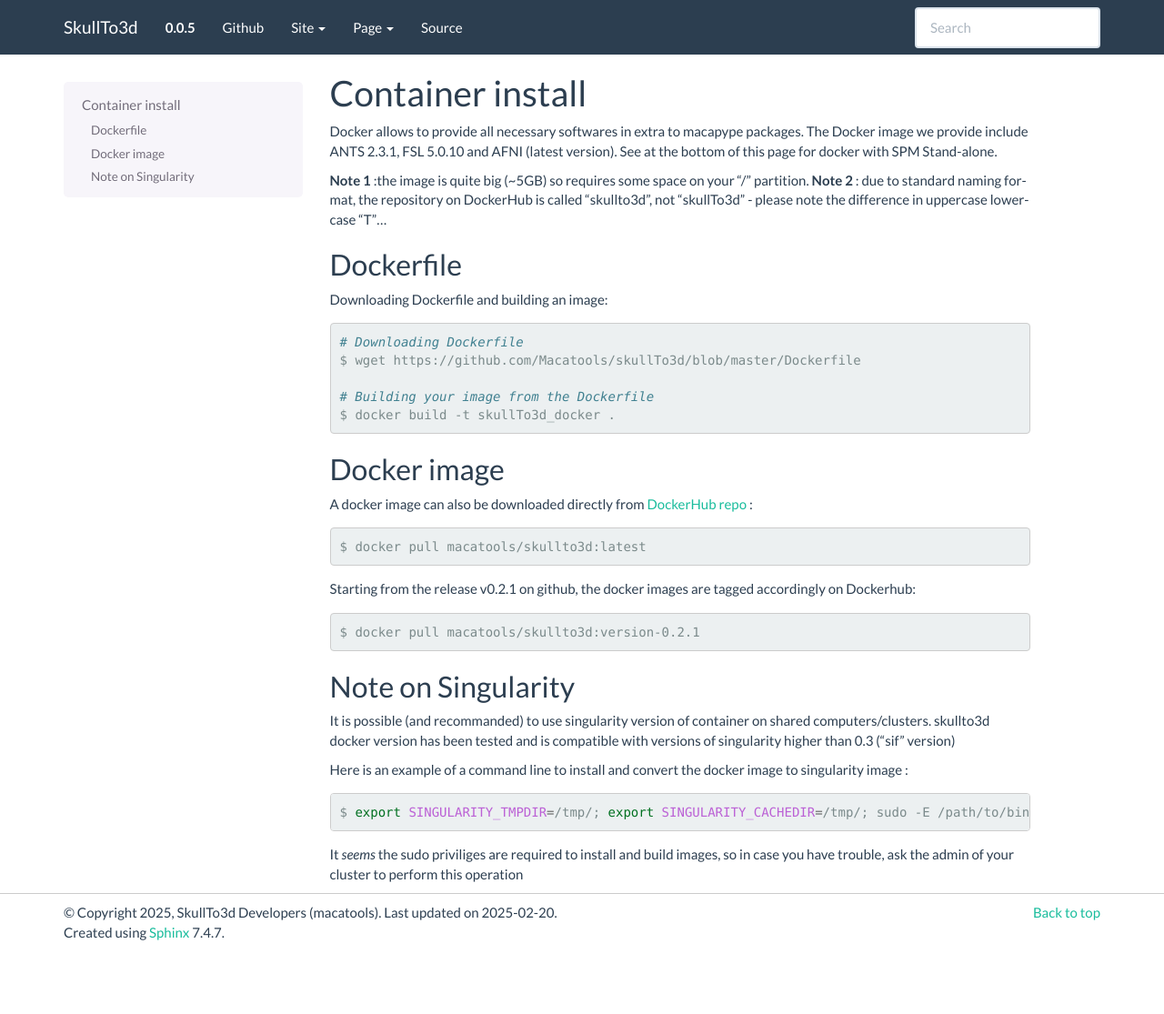
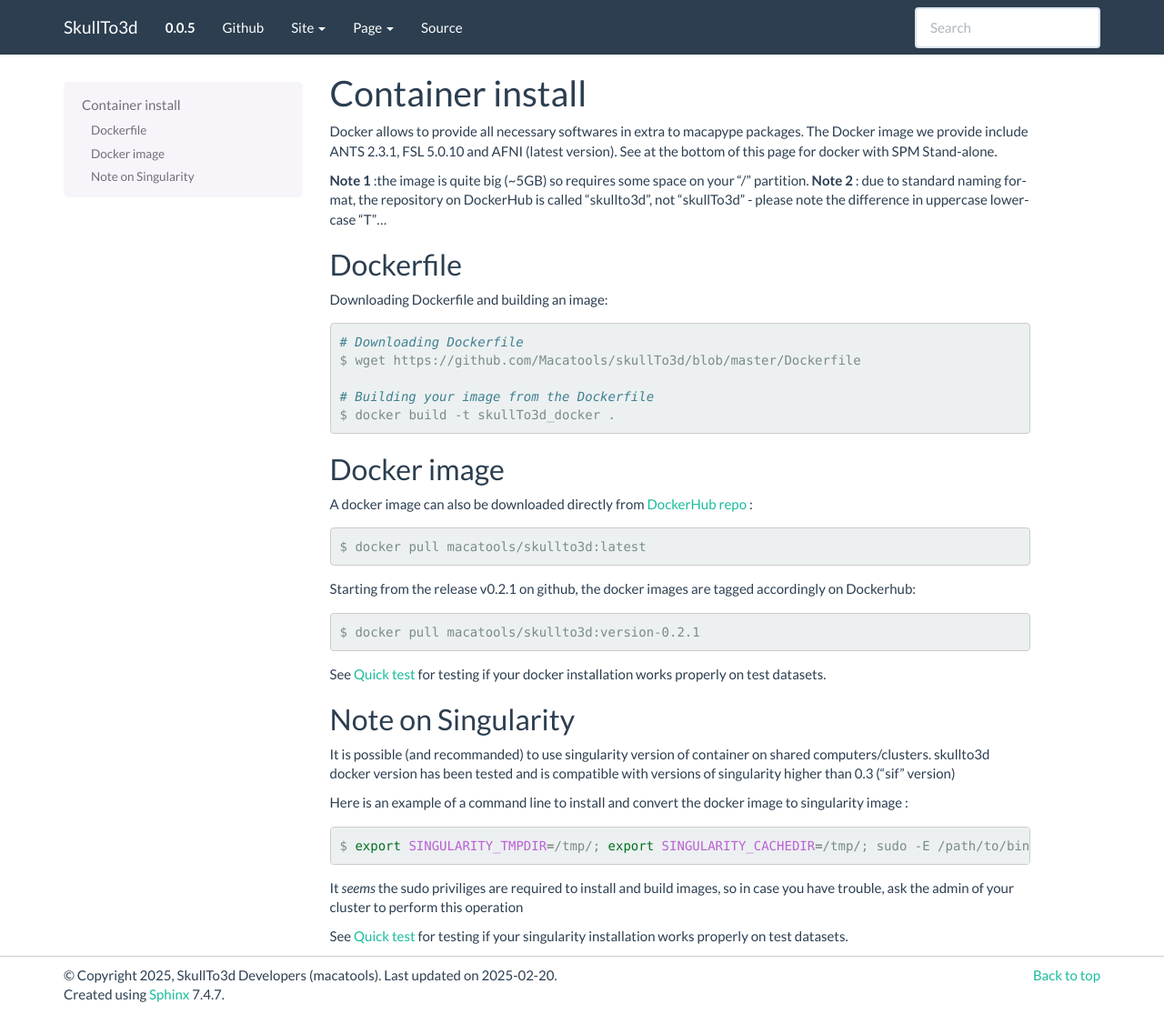
Before and after one commit to davidmeunier79/skullTo3d, a Sphinx documentation site: the page built from docs/docker_install.rst, in a window 1280 px wide and 1115 px high. Shown: the whole window at 91% size. Built offline with Sphinx 7.4.7, drawn with Linux system fonts in a browser that asks for light colours.

Commit message:
added quick_test

```diff
--- a/docs/docker_install.rst
+++ b/docs/docker_install.rst
@@ -40,6 +40,8 @@
     $ docker pull macatools/skullto3d:version-0.2.1
 
 
+See :ref:`Quick test <quick_test>` for testing if your docker installation works properly on test datasets.
+
 Note on Singularity
 -------------------
 
@@ -52,3 +54,5 @@
     $ export SINGULARITY_TMPDIR=/tmp/; export SINGULARITY_CACHEDIR=/tmp/; sudo -E /path/to/bin/singularity build /path/to/containers/skullto3d_v0.0.4.1.sif docker://macatools/skullto3d:v0.0.4.1
 
 It *seems* the sudo priviliges are required to install and build images, so in case you have trouble, ask the admin of your cluster to perform this operation
+
+See :ref:`Quick test <quick_test>` for testing if your singularity installation works properly on test datasets.
--- a/docs/index.rst
+++ b/docs/index.rst
@@ -31,6 +31,8 @@
 
 See :ref:`Container installation <docker_install>` for fully compliant installation (no MRI softwares, or Windows / MacOS operating system)
 
+Once installed, see :ref:`Quick test <quick_test>` for testing if your installation is working properly
+
 
 Command line parameters
 ***********************
@@ -49,6 +51,7 @@
 
     quick_install
     docker_install
+    quick_test
     command
     params
     indiv_params
--- a/docs/quick_install.rst
+++ b/docs/quick_install.rst
@@ -83,3 +83,5 @@
 .. code:: ipython
 
     In [1]: import skullTo3d; print (skullTo3d.__version__)
+
+See :ref:`Quick test <quick_test>` for testing if your installation works properly on test datasets.
```
Also changed, not shown: docs/quick_test.rst (added, +75 -0 lines).
